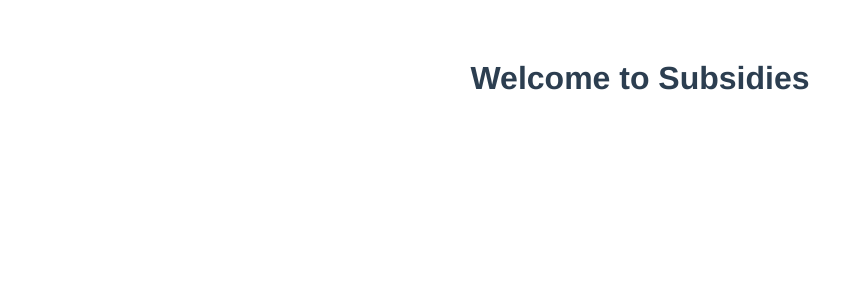
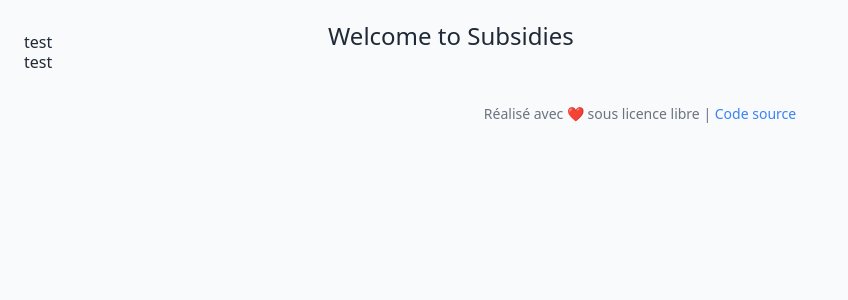
Before and after one commit to data-cfwb/subsidies, a Vue app: page / in a window 1280 px wide. Shown: the top 300 px of the page, without its empty margins (0-848 px from the left). Built offline with nearby package versions, Linux system fonts and the light colour scheme; no server answers.

Commit message:
setup tailwind css

```diff
--- a/package.json
+++ b/package.json
@@ -18,8 +18,11 @@
     "@vue/cli-plugin-babel": "~5.0.0",
     "@vue/cli-plugin-eslint": "~5.0.0",
     "@vue/cli-service": "~5.0.0",
+    "autoprefixer": "^10.4.16",
     "eslint": "^7.32.0",
-    "eslint-plugin-vue": "^8.0.3"
+    "eslint-plugin-vue": "^8.0.3",
+    "postcss": "^8.4.33",
+    "tailwindcss": "^3.4.1"
   },
   "eslintConfig": {
     "root": true,
--- /dev/null
+++ b/postcss.config.js
@@ -0,0 +1,6 @@
+module.exports = {
+  plugins: {
+    tailwindcss: {},
+    autoprefixer: {},
+  },
+}
--- a/public/index.html
+++ b/public/index.html
@@ -1,5 +1,5 @@
 <!DOCTYPE html>
-<html lang="">
+<html lang="en" class="text-gray-900 antialiased leading-tight">
   <head>
     <meta charset="utf-8">
     <meta http-equiv="X-UA-Compatible" content="IE=edge">
--- a/src/App.vue
+++ b/src/App.vue
@@ -1,5 +1,25 @@
 <template>
-  <HelloWorld msg="Welcome to Subsidies"/>
+  <div class="container mx-auto">
+    <div class="flex flex-row flex-wrap py-4">
+        <aside class="w-full sm:w-1/3 md:w-1/4 px-2">
+            <div class="sticky top-0 p-4 w-full">
+                <!-- navigation -->
+                <ul class="flex flex-col overflow-hidden">
+                    <li>test</li>
+                    <li>test</li>
+
+                </ul>
+            </div>
+        </aside>
+        <main role="main" class="w-full sm:w-2/3 md:w-3/4 pt-1 px-2">
+            <!-- content area -->
+            <HelloWorld msg="Welcome to Subsidies"/>
+        </main>
+    </div>
+</div>
+<footer class="mt-auto">
+    Réalisé avec ❤️ sous licence libre | <a href="https://github.com/data-cfwb/subsidies">Code source</a>
+</footer>
 </template>
 
 <script>
@@ -14,12 +34,5 @@ export default {
 </script>
 
 <style>
-#app {
-  font-family: Avenir, Helvetica, Arial, sans-serif;
-  -webkit-font-smoothing: antialiased;
-  -moz-osx-font-smoothing: grayscale;
-  text-align: center;
-  color: #2c3e50;
-  margin-top: 60px;
-}
+
 </style>
--- a/src/components/HelloWorld.vue
+++ b/src/components/HelloWorld.vue
@@ -1,20 +1,26 @@
 <template>
-  <div class="hello">
+  <div class="">
     <h1>{{ msg }}</h1>
     <div v-if="data_loaded">
-      <h2>{{ company.EnterpriseNumber }}</h2>
-      <h2>{{ company.denomination }}</h2>
-      <h2>{{ company.addresses }}</h2>
-      <h2>{{ company.type_entreprise_fr }}</h2>
+      <div class="md:flex">
 
-      <h2>{{ company.status }}</h2>
-      <div>
-        {{ company.links }}
-      </div>
+        <div class="mt-4 md:mt-0 md:ml-6">
+          <div class="uppercase tracking-wide text-sm text-indigo-600 font-bold">{{ company.EnterpriseNumber }}</div>
+          <a href="#" class="block mt-1 text-lg leading-tight font-semibold text-gray-900 hover:underline">{{ company.type_entreprise_fr }}</a>
 
+          <h2>{{ company.denomination }}</h2>
+            <h2>{{ company.addresses }}</h2>
+            <h2>{{ company.status }}</h2>
+
+            <p class="mt-2 text-gray-600">
+
+              {{ company.links }}
+          </p>
+        </div>
     </div>
+  </div>
+</div>
 
-</div>
 </template>
 
 <script>
@@ -51,18 +57,4 @@ export default {
 
 <!-- Add "scoped" attribute to limit CSS to this component only -->
 <style scoped>
-h3 {
-  margin: 40px 0 0;
-}
-ul {
-  list-style-type: none;
-  padding: 0;
-}
-li {
-  display: inline-block;
-  margin: 0 10px;
-}
-a {
-  color: #42b983;
-}
 </style>
--- a/src/main.js
+++ b/src/main.js
@@ -1,4 +1,5 @@
 import { createApp } from 'vue'
 import App from './App.vue'
+import './styles/base.css'
 
 createApp(App).mount('#app')
--- /dev/null
+++ b/src/styles/base.css
@@ -0,0 +1,46 @@
+/* ./src/styles/base.css */
+@tailwind base;
+@tailwind components;
+@tailwind utilities;
+
+
+@layer base {
+    body {
+      @apply bg-gray-50 text-gray-800 min-h-screen;
+    }
+    h1 {
+      @apply text-2xl;
+    }
+    h2 {
+      @apply text-xl;
+    }
+    a {
+      @apply text-blue-500;
+    }
+    a:hover {
+      @apply text-blue-700;
+    }
+    footer {
+      @apply text-center text-sm text-gray-500;
+    }
+  }
+
+  @layer components {
+    .btn {
+      @apply font-bold py-2 px-4 rounded;
+    }
+
+    .btn-blue {
+      @apply bg-blue-500 text-white;
+    }
+    .btn-blue:hover {
+      @apply bg-blue-700;
+    }
+
+    .btn-gray {
+      @apply bg-gray-400 text-gray-800;
+    }
+    .btn-gray:hover {
+      @apply bg-gray-500;
+    }
+  }
--- /dev/null
+++ b/tailwind.config.js
@@ -0,0 +1,12 @@
+/** @type {import('tailwindcss').Config} */
+module.exports = {
+  purge: ['./index.html', './src/**/*.{vue,js,ts,jsx,tsx}'],
+  darkMode: false, // or 'media' or 'class'
+  theme: {
+    extend: {},
+  },
+  variants: {
+    extend: {},
+  },
+  plugins: [],
+}
```
Also changed, not shown: 1 other file (tests, documents, lock files or other folders).
